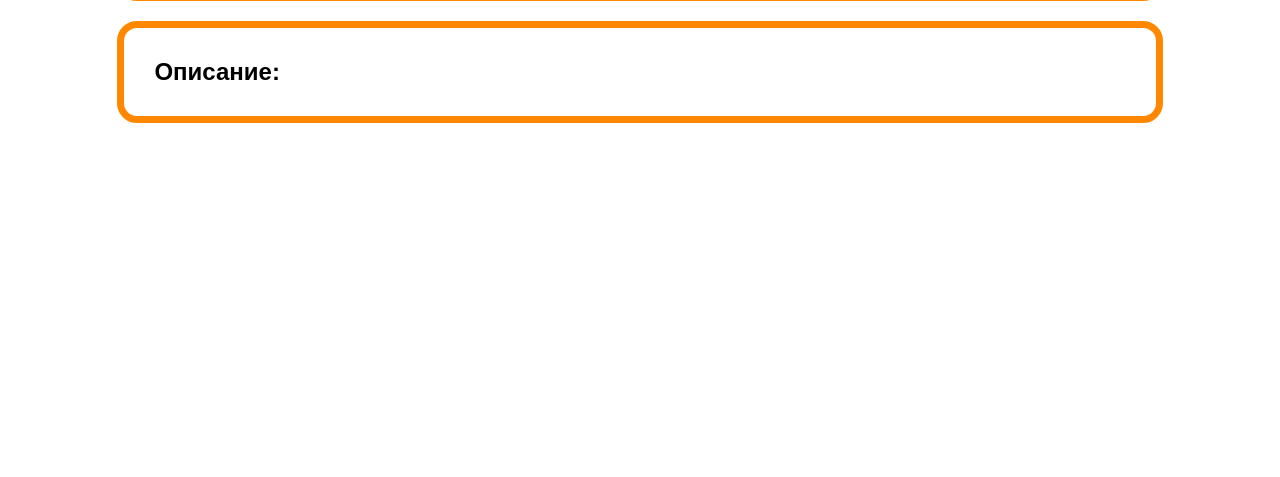
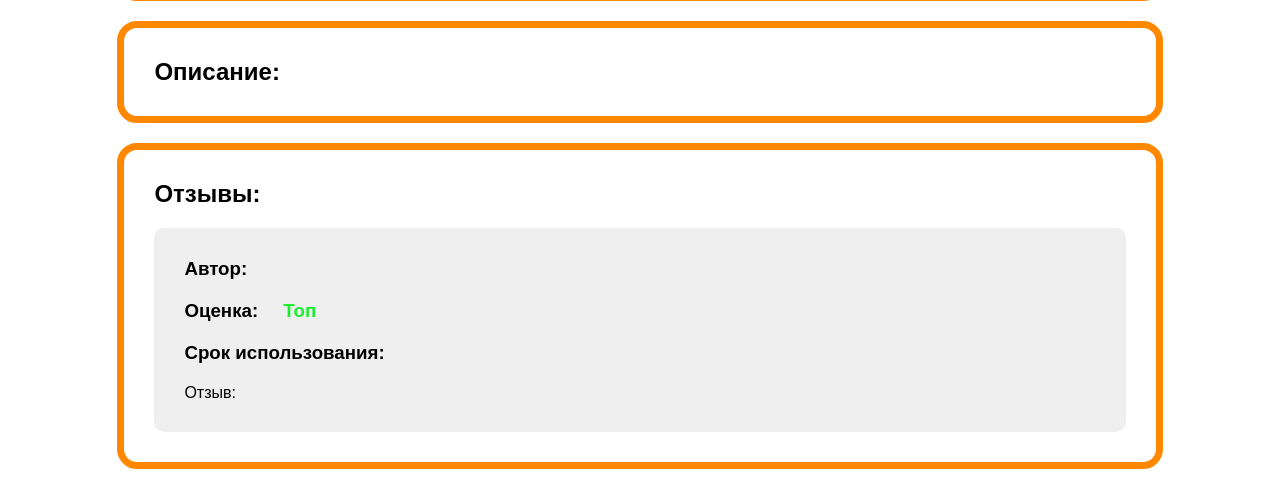
Before and after one commit to RENATO0O/internet-shop, a Django app: page /product/1 in a window 1280 px wide; the page is wider, and only the part inside the window is pictured. Shown: the part 679-1156 px from the top of that part. Before the commit the page ends 802 px from the top of that part, so only its background shows below. Run offline with Django 5.2, Linux system fonts and the light colour scheme; data that the repository does not hold is empty; some web fonts are replaced.

Commit message:
Добавил заготовку отзывов

```diff
--- a/internetshop/shop/static/style.css
+++ b/internetshop/shop/static/style.css
@@ -140,3 +140,9 @@
     width: 100%;
     margin-right: 10px;
 }
+
+.review {
+    background-color: #efefef;
+    padding: 10px;
+    border-radius: 10px;
+}
--- a/internetshop/shop/templates/product.html
+++ b/internetshop/shop/templates/product.html
@@ -28,3 +28,13 @@
     <h2>Описание:</h2>
     <p>{{ product.description }}</p>
 </div>
+
+<div class="productDescription">
+    <h2>Отзывы:</h2>
+    <div class="review">
+        <h3>Автор:</h3>
+        <h3>Оценка: <span style="color: 1ced31">Топ</span></h3>
+        <h3>Срок использования:</h3>
+        <p>Отзыв:</p>
+    </div>
+</div>
--- a/internetshop/shop/views.py
+++ b/internetshop/shop/views.py
@@ -15,7 +15,7 @@
     return render(request, "index.html", {
         'products': products,
         'products_found': len(products) > 0,
-        'search': search,
+        'search': search if search else '',
     })
 
 def view_product(request, id):
```
Also changed, not shown: internetshop/shop/models.py (+10 -0 lines), internetshop/shop/migrations/0003_review.py (added).
